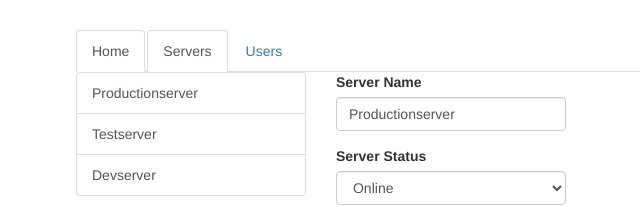
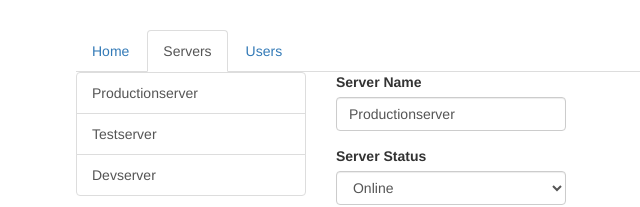
Before and after one commit to JoshSevy/ng-routing, an Angular app: page /servers in a window 1280 px wide. Shown: the top 207 px of the page, without its empty margins (189-829 px from the left). Built offline with nearby package versions, Linux system fonts and the light colour scheme.

Commit message:
Add redirect function to sent user to another path

```diff
--- a/src/app/app.component.html
+++ b/src/app/app.component.html
@@ -2,7 +2,10 @@
   <div class="row">
     <div class="col-xs-12 col-sm-10 col-md-8 col-sm-offset-1 col-md-offset-2">
       <ul class="nav nav-tabs">
-        <li role="presentation" routerLinkActive="active"><a routerLink="/">Home</a></li>
+        <li role="presentation"
+        routerLinkActive="active"
+        [routerLinkActiveOptions]="{exact: true}"
+        ><a routerLink="/">Home</a></li>
         <li role="presentation" routerLinkActive="active"><a routerLink="servers" routerLinkActive="active">Servers</a></li>
         <li role="presentation"><a [routerLink]="['users']">Users</a></li>
       </ul>
--- a/src/app/home/home.component.html
+++ b/src/app/home/home.component.html
@@ -1,2 +1,3 @@
 <h4>Welcome to Server Manager 4.0</h4>
 <p>Manage your Servers and Users.</p>
+<button class="btn btn-primary" (click)="onLoadServers()">Load Server</button>
--- a/src/app/home/home.component.ts
+++ b/src/app/home/home.component.ts
@@ -1,4 +1,5 @@
 import { Component, OnInit } from '@angular/core';
+import { Router } from '@angular/router';
 
 @Component({
   selector: 'app-home',
@@ -7,9 +8,14 @@ import { Component, OnInit } from '@angular/core';
 })
 export class HomeComponent implements OnInit {
 
-  constructor() { }
+  constructor(private router: Router) { }
 
   ngOnInit() {
   }
 
+  onLoadServers() {
+    // complex calculation
+    this.router.navigate(['/servers'])
+  }
+
 }
```
